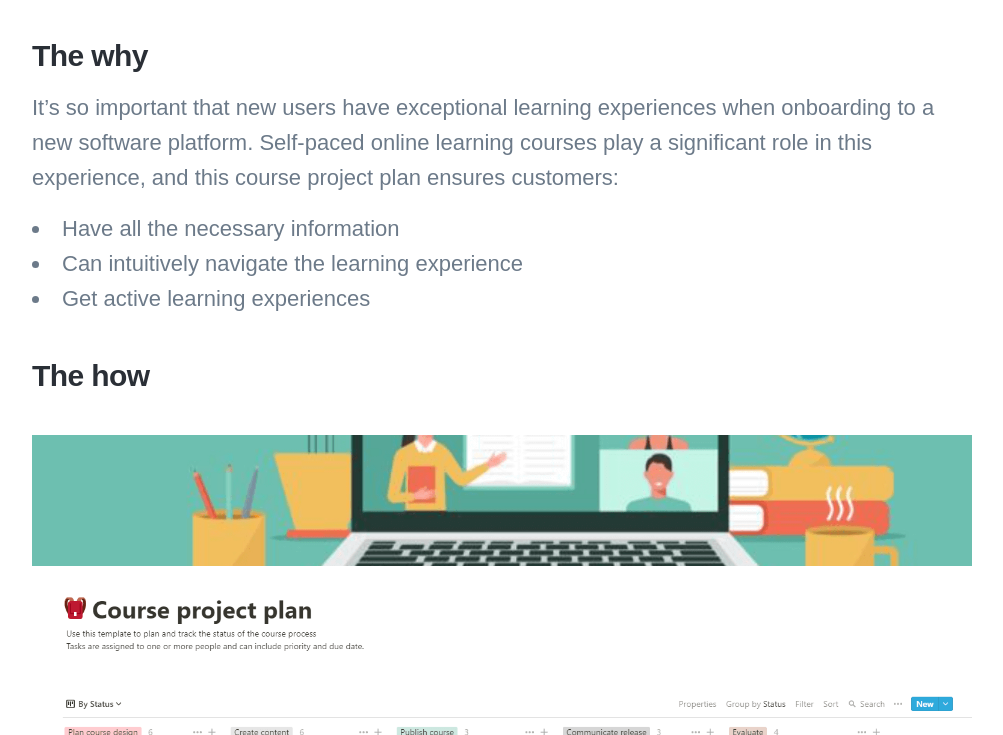
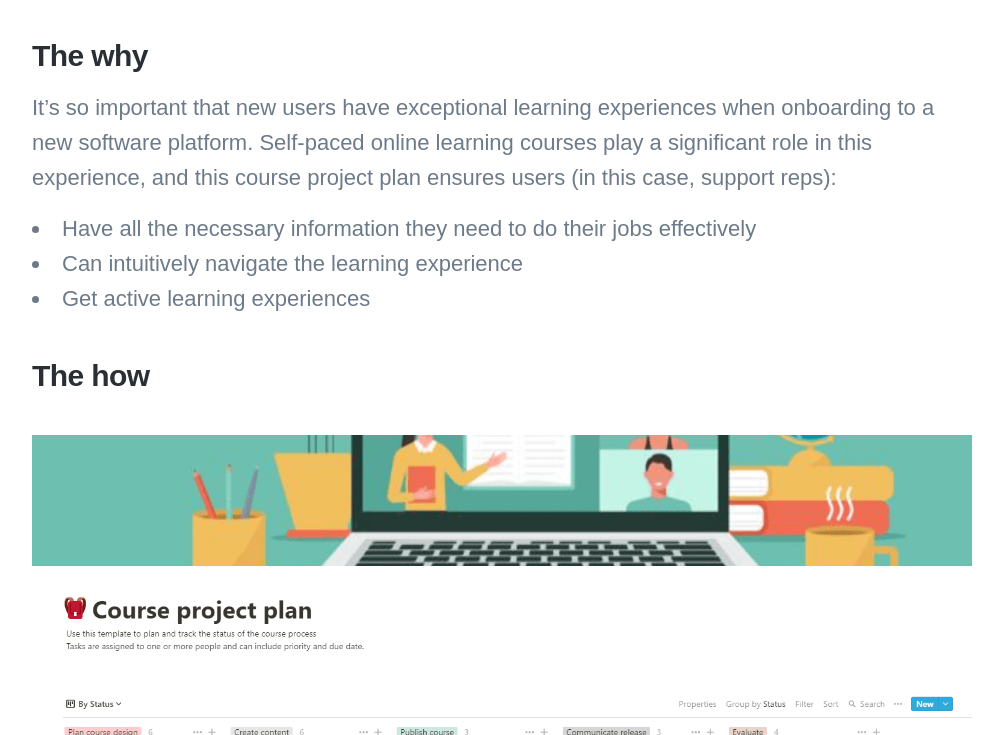
Before and after one commit to cox-katie/portfolio, a Jekyll site: the page built from _projects/Notion-project.md, in a window 1280 px wide and 900 px high, scrolled down 1564 px, cut to the strip 165-900 px from the top of the window. Shown: the whole strip, without its empty margins (138-1141 px from the left). Built offline with Jekyll 4.4.1, drawn with Linux system fonts in a browser that asks for light colours; nearby versions of some CDN libraries; some web fonts are replaced.

Commit message:
Update Notion-project.md

```diff
--- a/_projects/Notion-project.md
+++ b/_projects/Notion-project.md
@@ -24,9 +24,9 @@ And check out the video I created for the assignment, below:
 <iframe width="560" height="315" src="https://www.youtube.com/embed/Egl1VEOhELw" frameborder="0" allow="accelerometer; autoplay; clipboard-write; encrypted-media; gyroscope; picture-in-picture" allowfullscreen></iframe>
 
 ### The why
-It's so important that new users have exceptional learning experiences when onboarding to a new software platform. Self-paced online learning courses play a significant role in this experience, and this course project plan ensures customers:
+It's so important that new users have exceptional learning experiences when onboarding to a new software platform. Self-paced online learning courses play a significant role in this experience, and this course project plan ensures users (in this case, support reps):
 
- - Have all the necessary information
+ - Have all the necessary information they need to do their jobs effectively
  - Can intuitively navigate the learning experience
  - Get active learning experiences
 
```
